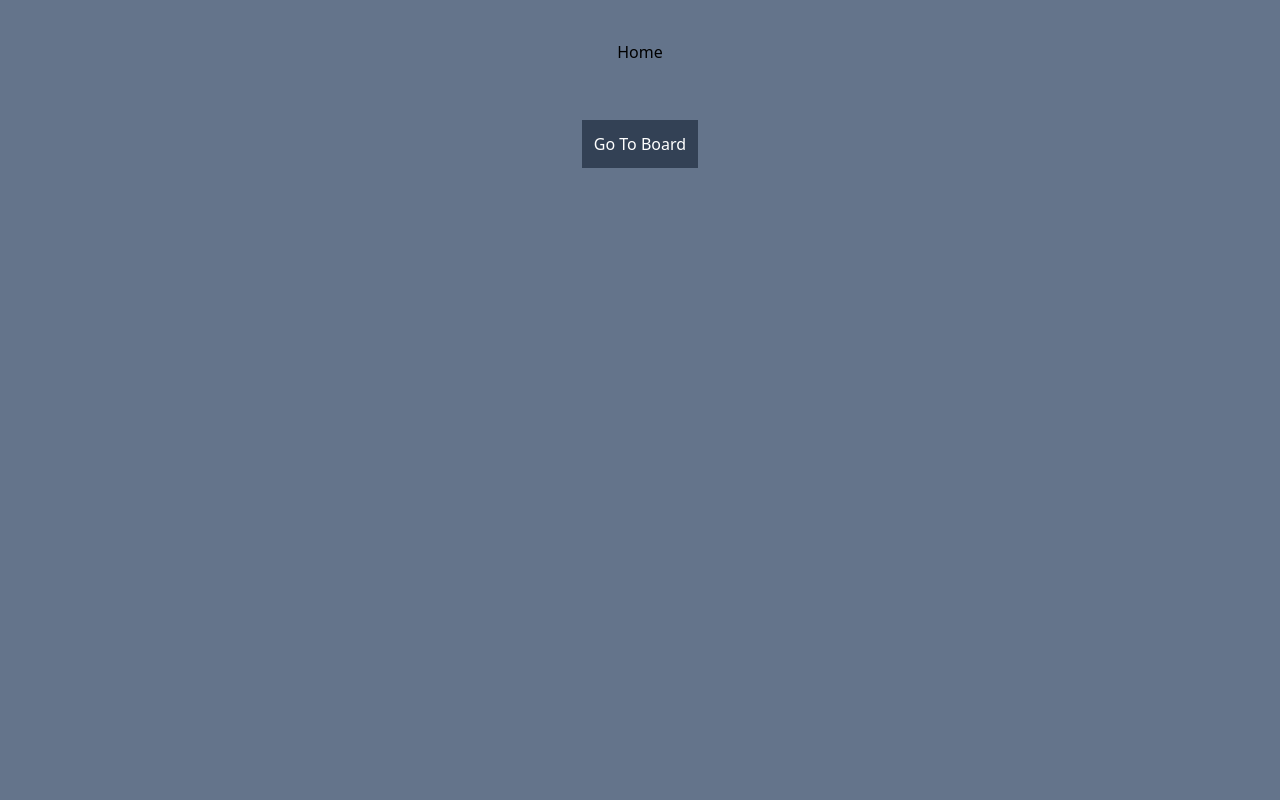
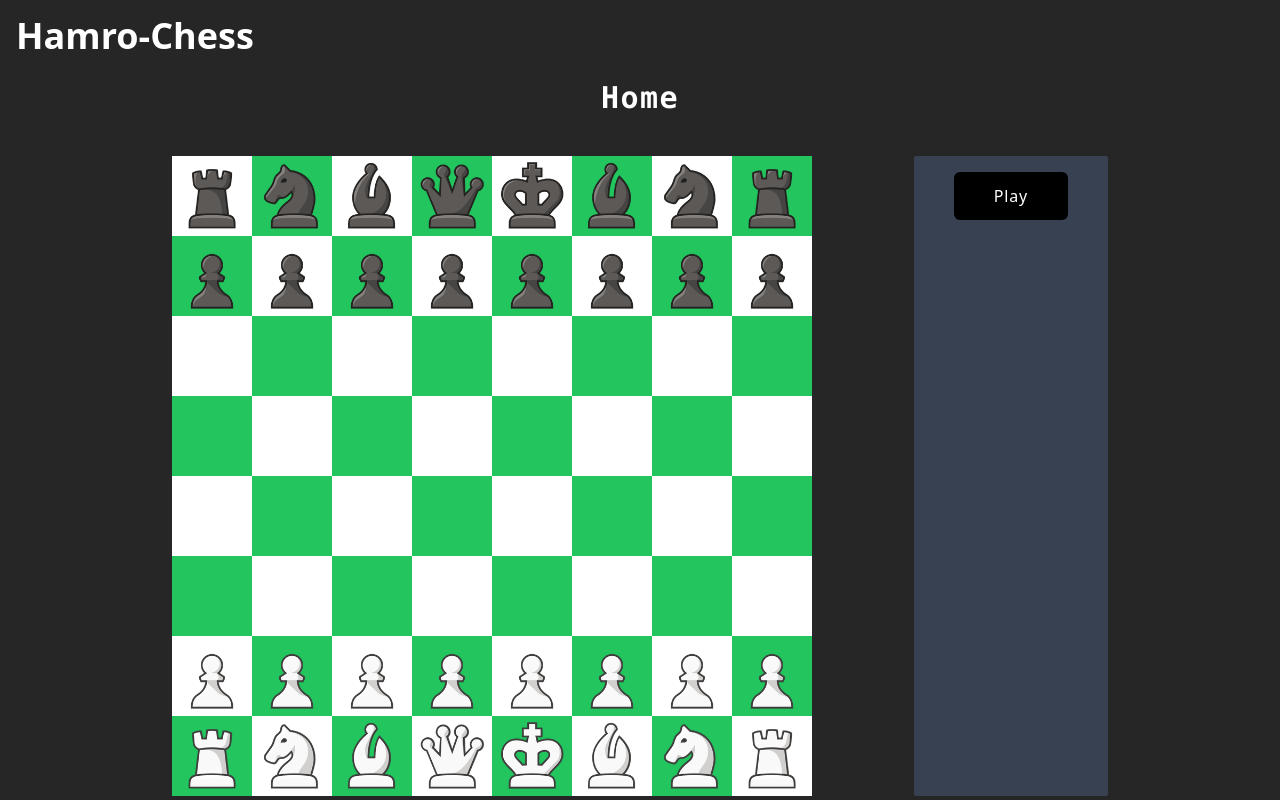
Before and after one commit to aaakash06/hamro-chess, a React (Vite) app in the folder frontend/: page / in a window 1280 px wide. Built offline with nearby package versions, Linux system fonts and the light colour scheme.

Commit message:
ready for deployment

```diff
--- a/frontend/src/App.tsx
+++ b/frontend/src/App.tsx
@@ -5,6 +5,9 @@ import Home from "./components/Home";
 function App() {
   return (
     <>
+      <h1 className="absolute top-4 left-4 text-white text-4xl font-extrabold  max-md:text-xl">
+        Hamro-Chess
+      </h1>
       <BrowserRouter>
         <Routes>
           <Route path="/" element={<Home />} />
--- a/frontend/src/components/Board.tsx
+++ b/frontend/src/components/Board.tsx
@@ -40,6 +40,7 @@ const Board = ({
           <div className="flex justify-center " key={i}>
             {row.map((sq, j) => (
               <div
+                id={`${i}${j}sq`}
                 onClick={() => {
                   if (color == "white") {
                     if (moveCount.current % 2 !== 0) return;
@@ -58,6 +59,8 @@ const Board = ({
                     }
                     if (eror) setEror(null);
                     setFrom(sqr);
+                    document.getElementById(`${i}${j}sq`)!.style.border =
+                      "1px solid blue";
                   } else {
                     try {
                       chess.move({ from, to: sqr });
@@ -78,7 +81,7 @@ const Board = ({
                     }
                   }
                 }}
-                className={`grid cursor-pointer place-items-center w-16 h-16 ${
+                className={`grid cursor-pointer place-items-center max-md:w-16 max-md:h-16 max-sm:w-12 max-sm:h-12  w-20 h-20 lg:w-[5rem] lg:h-[5rem]  ${
                   (i + j) % 2 == 0 ? "bg-white" : "bg-green-500"
                 } ${sq?.color == "w" ? "text-red-500" : "text-black"} `}
                 key={j}
--- a/frontend/src/components/ChessBoard.tsx
+++ b/frontend/src/components/ChessBoard.tsx
@@ -32,11 +32,35 @@ const ChessBoard = () => {
     };
   }, [ws]);
 
-  if (!ws) return <div>connecting ..... </div>;
-  else if (!color) return <div> searching partner..... </div>;
+  if (!ws)
     return (
-    <div className="w-screen h-screen bg-slate-700">
-      <p className="text-center">you are {color}</p>
+      <div>
+        <h3>Connecting.......</h3>
+      </div>
+    );
+  else if (!color)
+    return (
+      <div className="w-full min-h-screen bg-neutral-800  text-center">
+        {/* <div className="h-screen sm:w-[89%] w-[97%] mx-auto"> */}
+        <h1 className="pt-[5rem] text-white text-3xl font-mono tracking-wider font-extrabold max-md:text-2xl">
+          Searching...
+        </h1>
+        <h1 className="pt-[5rem] text-white text-3xl font-mono tracking-wider font-extrabold max-md:text-2xl">
+          May the best man Win
+        </h1>
+        {/* <div className="flex max-lg:flex-col max-lg:gap-8 lg:justify-evenly  mt-10 max-md:mt-0">
+            <ChessImage></ChessImage>
+          </div> */}
+      </div>
+      // </div>
+    );
+  return (
+    <div className="w-full min-h-screen bg-neutral-800  text-center">
+      <div className="h-screen sm:w-[89%] w-[97%] mx-auto">
+        <h1 className="pt-[5rem] text-white text-3xl font-mono tracking-wider font-extrabold max-md:text-2xl">
+          you are {color}
+        </h1>
+        <div className="flex max-lg:flex-col max-lg:gap-8 lg:justify-evenly  mt-10 max-md:mt-0">
           <Board
             chess={chess}
             board={board}
@@ -45,6 +69,8 @@ const ChessBoard = () => {
             moveCount={moveCount}
             setBoard={setBoard}
           />
+        </div>
+      </div>
 
       {/* <div className="mt-10 text-black font-bold">{eror}</div> */}
     </div>
--- /dev/null
+++ b/frontend/src/components/ChessImage.tsx
@@ -0,0 +1,38 @@
+import React from "react";
+import { Chess } from "chess.js";
+const ChessImage = () => {
+  const chess = new Chess();
+  return (
+    <div>
+      <div className="flex flex-col">
+        {chess.board().map((row, i) => {
+          return (
+            <div className="flex justify-center " key={i}>
+              {row.map((sq, j) => (
+                <div
+                  className={`grid cursor-pointer place-items-center max-md:w-16 max-md:h-16 max-sm:w-12 max-sm:h-12  w-20 h-20 lg:w-[5rem] lg:h-[5rem]   ${
+                    (i + j) % 2 == 0 ? "bg-white" : "bg-green-500"
+                  } ${sq?.color == "w" ? "text-red-500" : "text-black"} `}
+                  key={j}
+                >
+                  {sq && (
+                    <img
+                      src={`/${
+                        sq?.color == "w"
+                          ? "w" + sq.type + ".png"
+                          : "b" + sq?.type + ".png"
+                      }`}
+                      alt="chess"
+                    />
+                  )}
+                </div>
+              ))}
+            </div>
+          );
+        })}
+      </div>
+    </div>
+  );
+};
+
+export default ChessImage;
--- a/frontend/src/components/Home.tsx
+++ b/frontend/src/components/Home.tsx
@@ -1,13 +1,21 @@
-import React from "react";
-
+import ChessImage from "./ChessImage";
 const Home = () => {
   return (
-    <div className="w-full h-screen bg-slate-500  text-center">
-      <h1 className="p-10">Home</h1>
-      <button className="p-3 bg-slate-700 mt-4 text-white">
-        {" "}
-        <a href="/board"> Go To Board </a>{" "}
-      </button>
+    <div className="w-full min-h-screen bg-neutral-800  text-center">
+      <div className="h-screen sm:w-[89%] w-[97%] mx-auto">
+        <h1 className="pt-[5rem] text-white text-3xl font-mono tracking-wider font-extrabold max-md:text-2xl">
+          Home
+        </h1>
+        <div className="flex max-lg:flex-col max-lg:gap-5 lg:justify-evenly  mt-10 max-md:mt-0">
+          <ChessImage />
+          <div className="button-div rounded-sm lg:bg-gray-700 px-10">
+            <button className="p-3 px-10 rounded-md bg-black lg:mt-4 text-white tracking-wider">
+              {" "}
+              <a href="/board"> Play</a>
+            </button>
+          </div>
+        </div>
+      </div>
     </div>
   );
 };
--- a/frontend/tailwind.config.js
+++ b/frontend/tailwind.config.js
@@ -2,7 +2,9 @@
 export default {
   content: [".src/components/*.{html,js}", "./src/**/*.{js,ts,jsx,tsx}"],
   theme: {
-    extend: {},
+    extend: {
+      fontFamily: {},
+    },
   },
   plugins: [],
 };
```
Also changed, not shown: 2 other files (tests, documents, lock files or other folders). Lines whose indentation alone changed are shown as unchanged.
